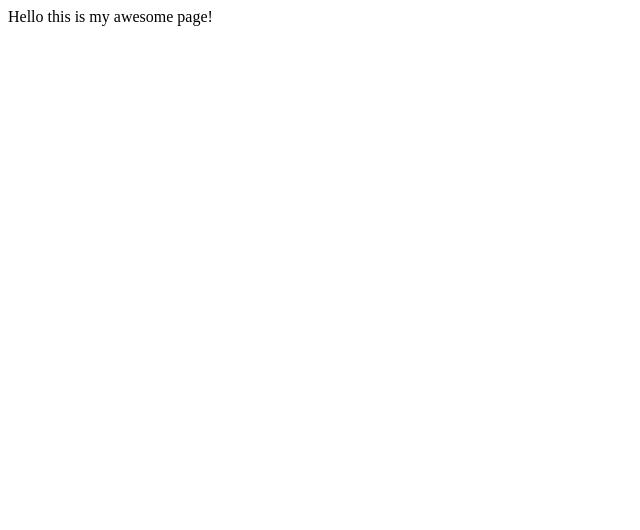
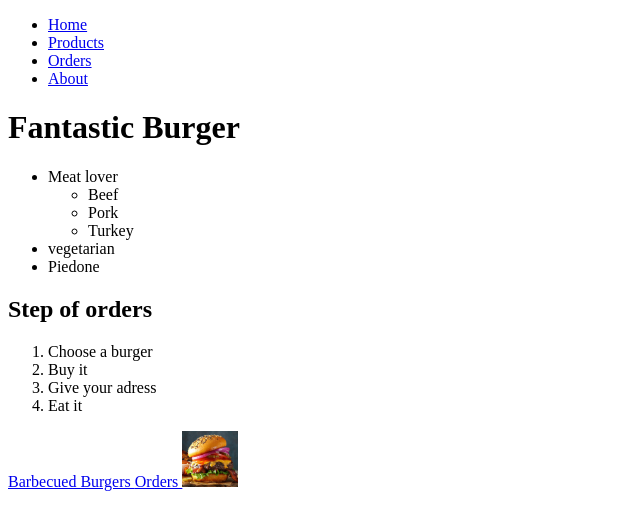
Before and after one commit to iolah2/ifksp, a plain HTML site: page html-basic-1/index.html in a window 1280 px wide. Shown: the whole page, without its empty margins (0-640 px from the left). Drawn offline with Linux system fonts and the light colour scheme.

Commit message:
Sprint - 2 result

```diff
--- a/html-basic-1/index.html
+++ b/html-basic-1/index.html
@@ -6,6 +6,48 @@
     <title>Egy szuper oldal</title>
 </head>
 <body>
-    Hello this is my awesome page!
+    <ul>
+        <li><a href="#">Home</a></li>
+        <li><a href="pages/products.html">Products</a></li>
+        <li><a href="pages/orders.html">Orders</a></li>
+        <li><a href="about.html">About</a></li>
+    </ul>
+
+    <h1>Fantastic Burger</h1>
+
+    <ul>
+        <li>
+            Meat lover
+            <ul>
+                <li>Beef</li>
+                <li>Pork</li>
+                <li>Turkey</li>
+            </ul>
+        </li>
+        <li>vegetarian</li>
+        <li>Piedone</li>
+    </ul>
+
+    <h2>Step of orders</h2>
+    <ol>
+        <li>Choose a burger</li>
+        <li>Buy it</li>
+        <li>Give your adress</li>
+        <li>Eat it</li>
+    </ol>
+
+    <a target="blank" href="https://www.tasteofhome.com/recipes/barbecued-burgers/">
+        Barbecued Burgers
+    </a>
+    <a href="pages/orders.html">
+        Orders
+    </a>
+    <a target="blank" href="https://www.tasteofhome.com/recipes/barbecued-burgers/">
+        <img width="56" src="img/burger.jpg" alt="Tasty burger">
+    </a>
+
+
+
+
 </body>
 </html>
```
Also changed, not shown: html-basic-1/about.html (added, +54 -0 lines), html-basic-1/pages/orders.html (added, +17 -0 lines), html-basic-1/pages/products.html (added, +17 -0 lines), html-basic-1/img/burger.jpg (added).
